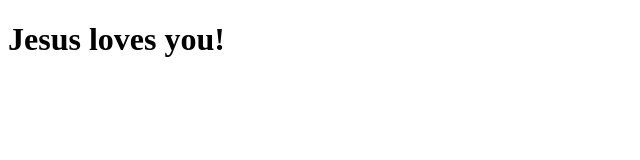
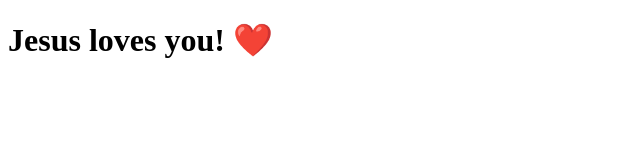
Before and after one commit to fabianoliveirads/clone-tabnews, a Next.js app: page / in a window 1280 px wide. Shown: the top 160 px of the page, without its empty margins (0-640 px from the left). Built offline with nearby package versions, Linux system fonts and the light colour scheme.

Commit message:
modifica a frase

```diff
--- a/pages/index.js
+++ b/pages/index.js
@@ -1,5 +1,5 @@
 function Home() {
-    return <h1>Jesus loves you!</h1>
+    return <h1>Jesus loves you! ❤️</h1>
 }
 
 export default Home;
```
